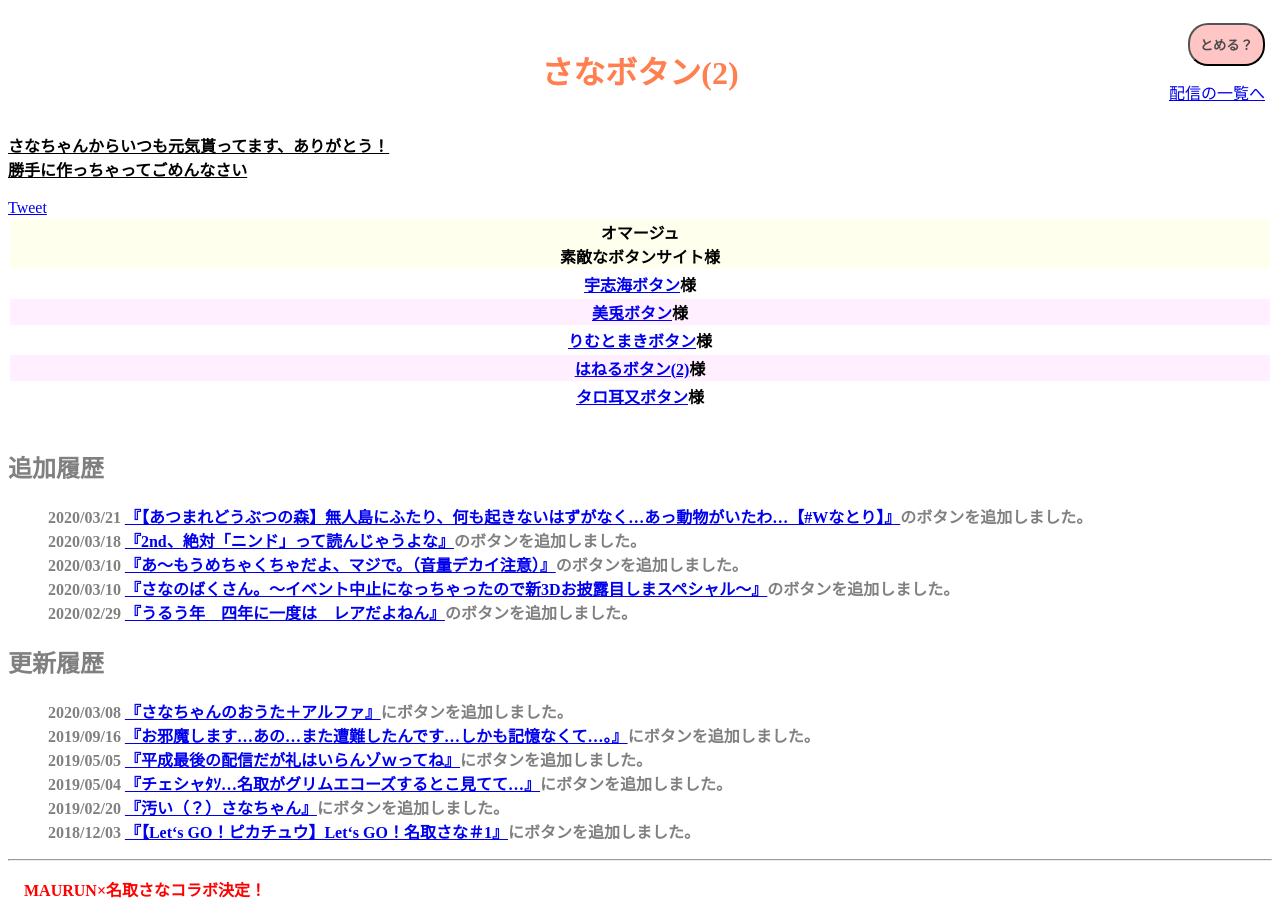
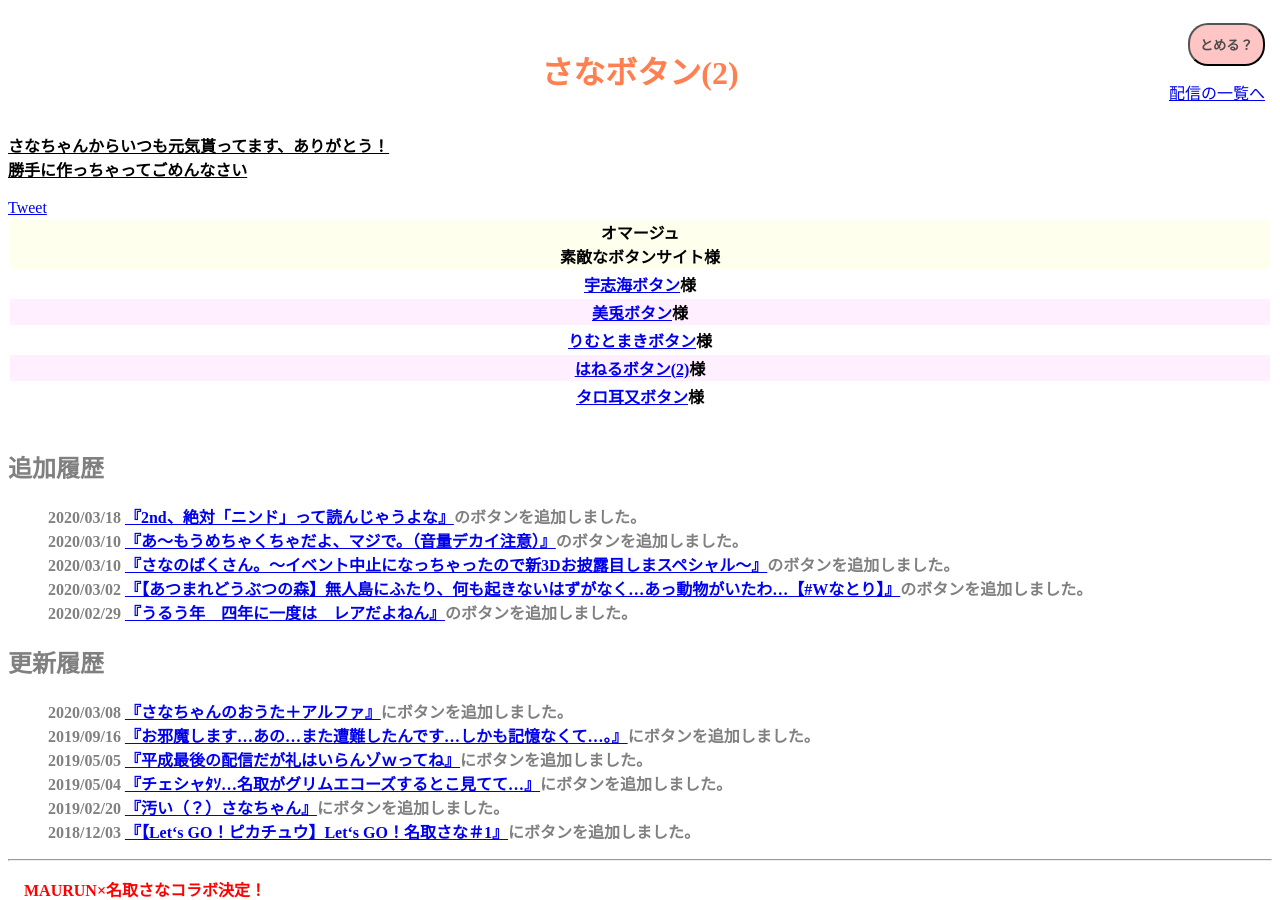
Before and after one commit to sanabutton/sanabutton.github.io, a Jekyll site: the page built from index.html, in a window 1280 px wide and 900 px high. Built offline with Jekyll 4.4.1, drawn with Linux system fonts in a browser that asks for light colours; comment, search, counter and statistics services are not loaded.

Commit message:
更新日の更新

```diff
--- a/_posts/2020-03-20-【あつまれどうぶつの森】無人島にふたり、何も起きないはずがなく…あっ動物がいたわ…【#Wなとり】.json
+++ b/_posts/2020-03-20-【あつまれどうぶつの森】無人島にふたり、何も起きないはずがなく…あっ動物がいたわ…【#Wなとり】.json
@@ -1,6 +1,6 @@
 ---
 stream_id: 0Ort9NilXSA
-date: 2020-03-21
+date: 2020-03-2
 buttons:
   - - file-name: 無人島にふたり/こんにちなとなと
       value: こんにちなとなと
```
